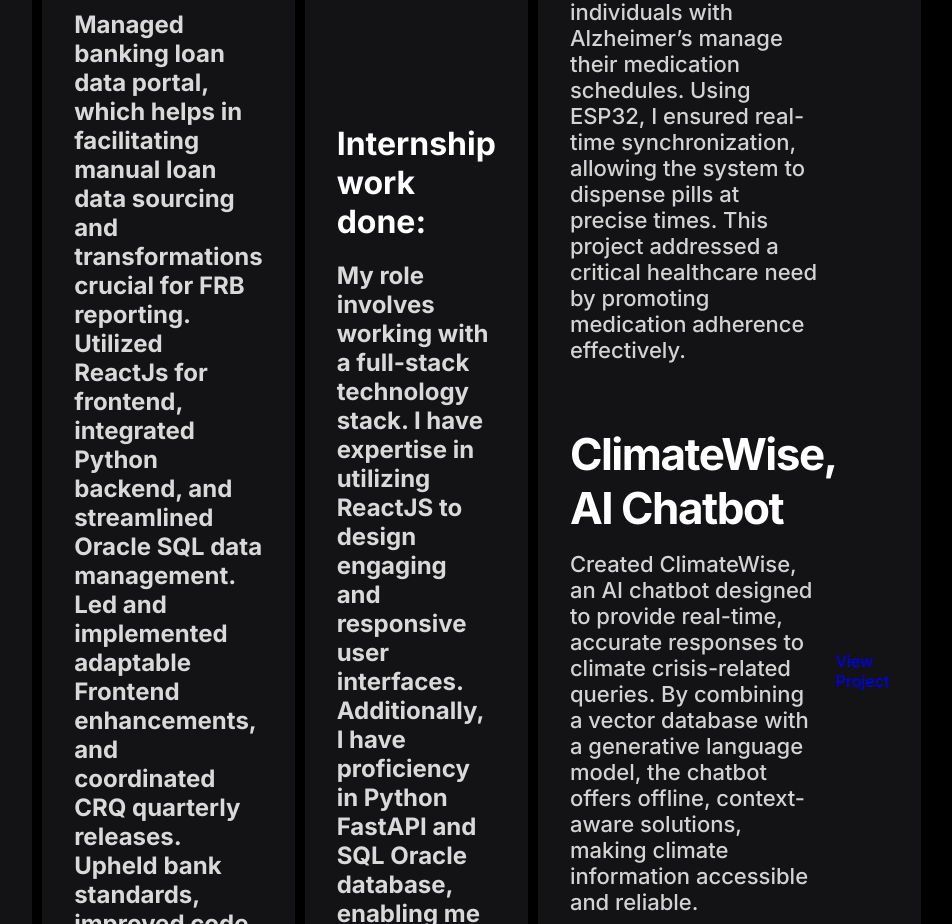
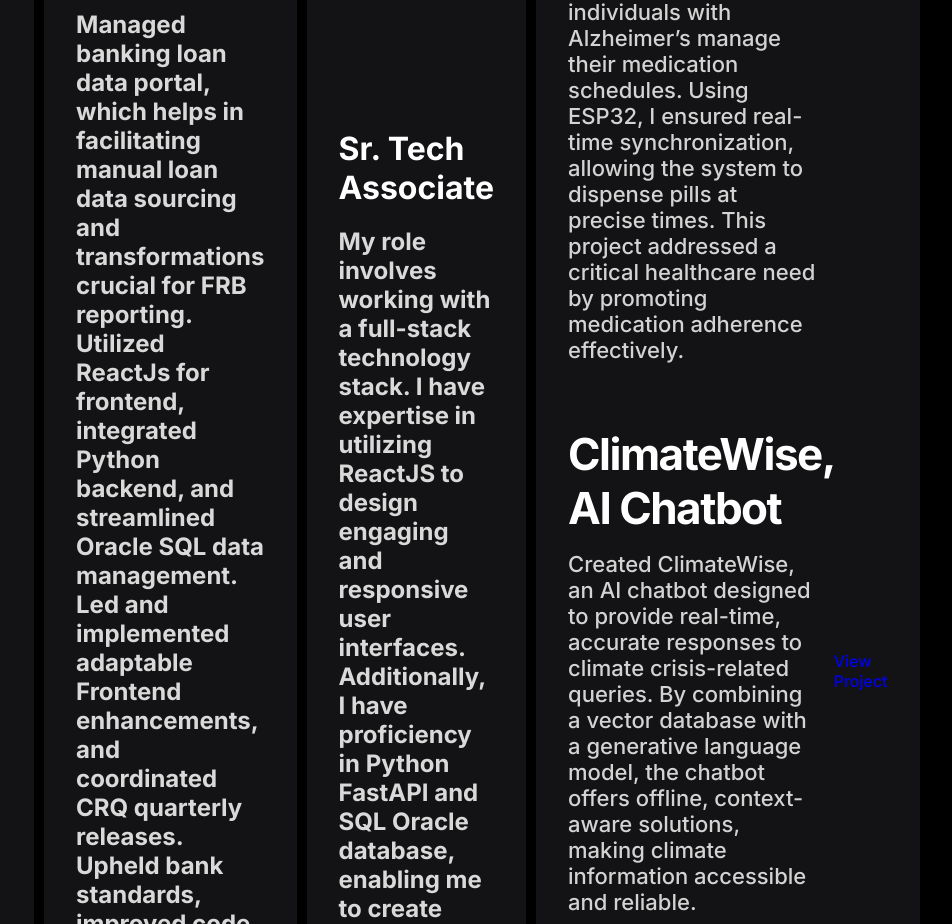
Before and after one commit to Chukkukaapii/Chukkukaapii.github.io, a plain HTML site: page index.html in a window 1280 px wide. Shown: the part 1506-2430 px from the top of the page, without its empty margins (64-1016 px from the left). Drawn offline with nearby package versions, Linux system fonts and the light colour scheme.

Commit message:
Update index.html

```diff
--- a/index.html
+++ b/index.html
@@ -111,14 +111,14 @@
             </div>
           </div>
         </div>
-      <div class="experienceItem">
+     <div class="experienceItem">
             <div class="experienceName">AI developer</div>
             <div class="experienceDesc">
               Managed banking loan data portal, which helps in facilitating manual loan data sourcing and transformations crucial for FRB reporting. Utilized ReactJs for frontend, integrated Python backend, and streamlined Oracle SQL data management. Led and implemented adaptable Frontend enhancements, and coordinated CRQ quarterly releases. Upheld bank standards, improved code quality, and introduced user-centric features, demonstrating comprehensive technical leadership tailored for efficient data sourcing.
             </div>
           </div>
           <div class="experienceItem">
-            <div class="experienceName">Internship work done:</div>
+            <div class="experienceName">Sr. Tech Associate</div>
             <div class="experienceDesc">
               My role involves working with a full-stack technology stack. I have expertise in utilizing ReactJS to design engaging and responsive user interfaces. Additionally, I have proficiency in Python FastAPI and SQL Oracle database, enabling me to create scalable and reliable back-end systems.
             </div>
```
